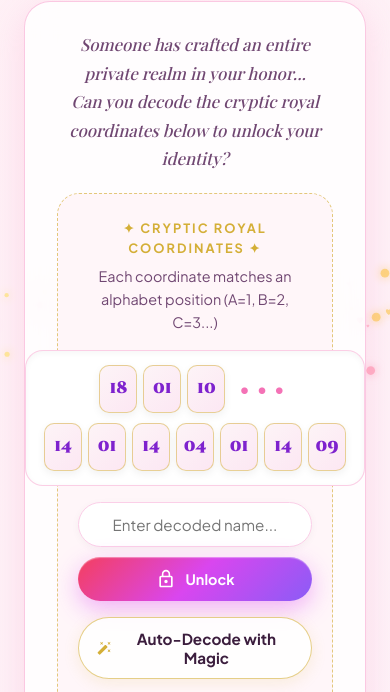
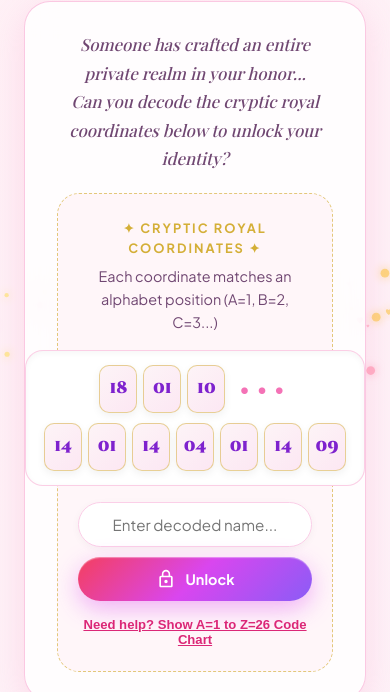
Before and after one commit to kd667751-dev/princess-treatment, a website: page index.html in a window 390 px wide. Shown: the part 450-1142 px from the top of the page. Drawn offline with nearby package versions, Linux system fonts and the light colour scheme; no server answers; a web font is replaced by a local one.

Commit message:
feat: remove auto-decode button and optimize decode input layout

```diff
--- a/index.html
+++ b/index.html
@@ -113,12 +113,6 @@
             </button>
           </div>
 
-          <div class="cipher-quick-actions">
-            <button type="button" id="autoDecodeBtn" class="btn-secondary btn-small">
-              <svg viewBox="0 0 24 24"><path d="M7.5 5.6L10 7 8.6 4.5 10 2 7.5 3.4 5 2l1.4 2.5L5 7zm12 9.8L17 14l1.4 2.5L17 19l2.5-1.4L22 19l-1.4-2.5L22 14zM22 2l-2.5 1.4L17 2l1.4 2.5L17 7l2.5-1.4L22 7l-1.4-2.5zm-7.63 5.29c-.39-.39-1.02-.39-1.41 0L1.29 18.96c-.39.39-.39 1.02 0 1.41l2.34 2.34c.39.39 1.02.39 1.41 0L16.7 11.05c.39-.39.39-1.02 0-1.41l-2.33-2.35z"/></svg>
-              <span>Auto-Decode with Magic</span>
-            </button>
-          </div>
 
           <!-- Help Key Toggle -->
           <button type="button" id="toggleAlphabetKeyBtn" class="btn-text-link">
--- a/script.js
+++ b/script.js
@@ -260,11 +260,6 @@ function triggerFullDecode() {
   }, cipherGlyphs.length * 60 + 100);
 }
 
-// Auto-decode button
-const autoDecodeBtn = document.getElementById('autoDecodeBtn');
-if (autoDecodeBtn) {
-  autoDecodeBtn.addEventListener('click', triggerFullDecode);
-}
 
 // Direct guess input
 function checkGuess() {
--- a/style.css
+++ b/style.css
@@ -348,14 +348,6 @@ body {
   transform: translateY(-2px) scale(1.05);
   box-shadow: 0 6px 14px rgba(217, 70, 239, 0.35);
   font-size: 1.25rem;
-}
-
-/* Quick Actions */
-.cipher-quick-actions {
-  display: flex;
-  justify-content: center;
-  width: 100%;
-  max-width: 380px;
 }
 
 /* Direct Guess Input */
@@ -1426,12 +1418,4 @@ body {
     padding: 12px;
     justify-content: center;
   }
-  .cipher-quick-actions {
-    width: 100%;
-  }
-  .cipher-quick-actions .btn-secondary {
-    width: 100%;
-    justify-content: center;
-    padding: 11px 18px;
-  }
 }
```
